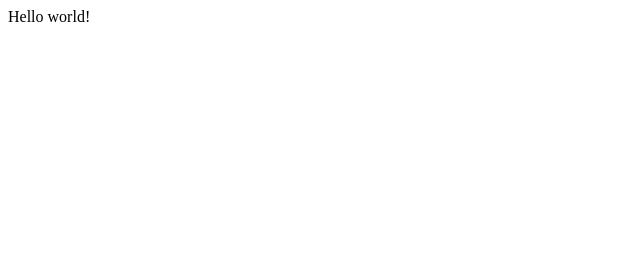
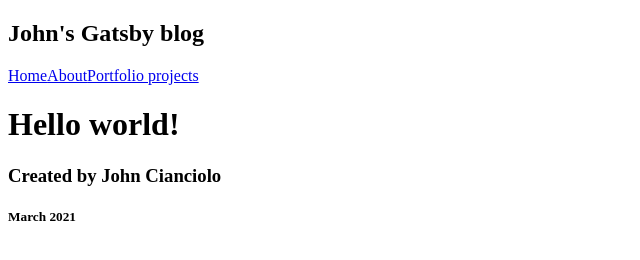
Before and after one commit to jcianciolo/gatsby-blog, a Gatsby site: page / in a window 1280 px wide. Shown: the whole page, without its empty margins (0-640 px from the left). Built offline with nearby package versions, Linux system fonts and the light colour scheme; Gatsby itself is replaced by a stand-in of ours.

Commit message:
First commit

```diff
--- /dev/null
+++ b/src/components/Navbar.js
@@ -0,0 +1,17 @@
+import { Link } from 'gatsby'
+import React from 'react'
+
+const Navbar = () => {
+    return (
+        <nav>
+            <h1>John's Gatsby blog</h1>
+            <div className="links">
+                <Link to="/">Home</Link>
+                <Link to="/about">About</Link>
+                <Link to="/projects">Portfolio projects</Link>
+            </div>
+        </nav>
+    )
+}
+
+export default Navbar
--- a/src/pages/index.js
+++ b/src/pages/index.js
@@ -1,5 +1,13 @@
 import React from "react"
+import Navbar from "../components/Navbar"
 
 export default function Home() {
-  return <div>Hello world!</div>
+  return (
+    <div>
+    <Navbar />
+    <h1>Hello world!</h1>
+    <h3>Created by John Cianciolo</h3>
+    <h5>March 2021</h5>
+    </div>
+  )
 }
```
Also changed, not shown: src/pages/404.js (added, +12 -0 lines), src/pages/about.js (added, +11 -0 lines), src/pages/projects/index.js (added, +12 -0 lines), src/pages/projects/test.js (added, +11 -0 lines).
